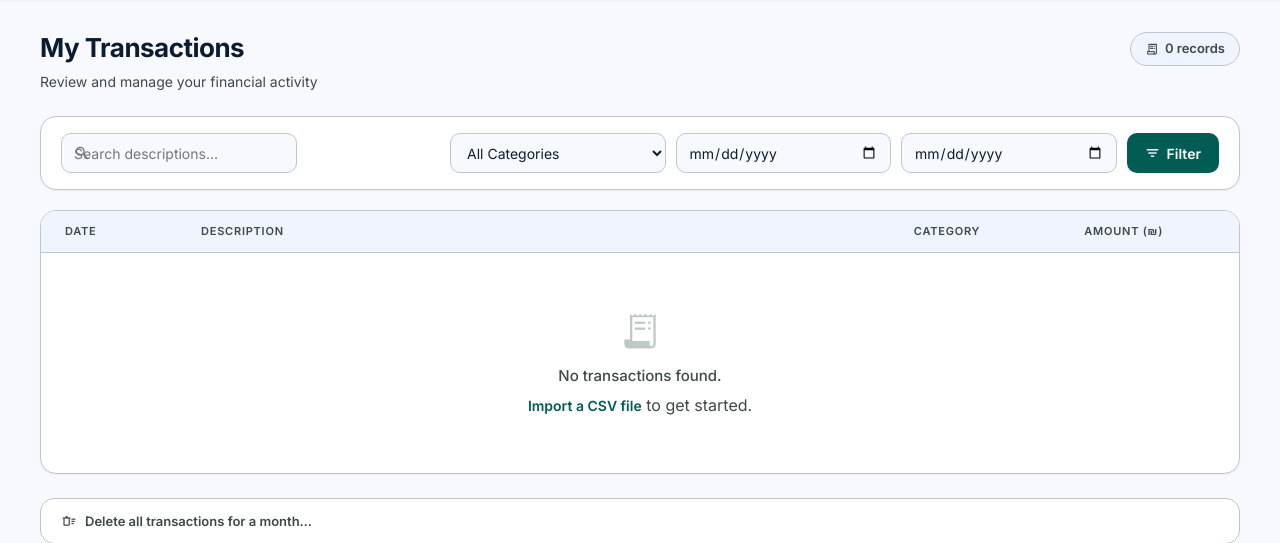
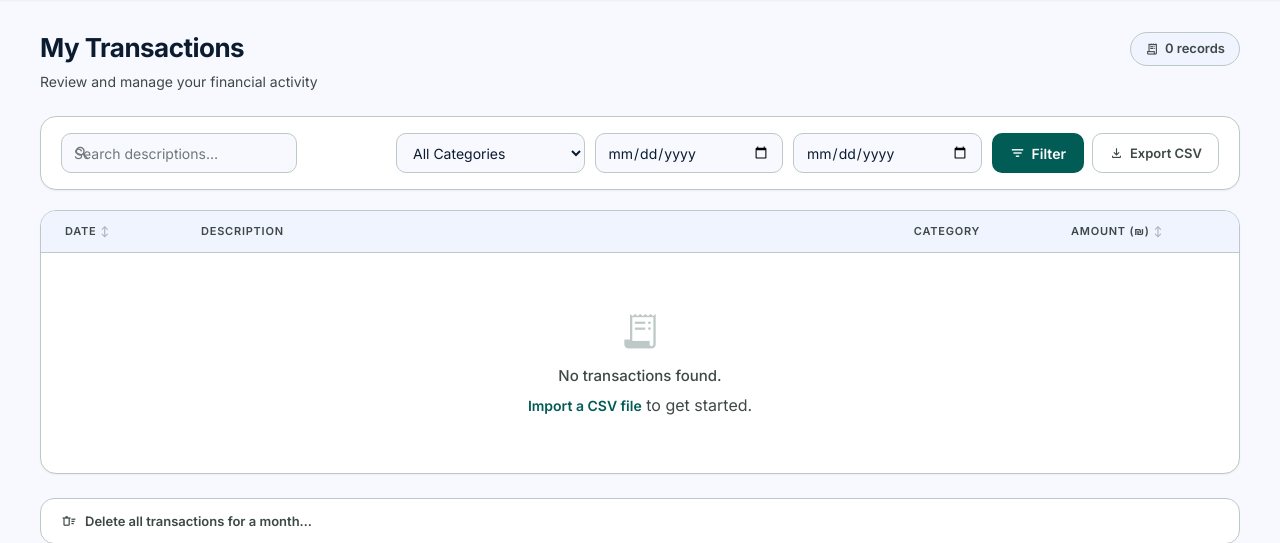
Before and after one commit to leenabuleil04-ctrl/smartbudget-bi, a Flask app: page /transactions in a window 1280 px wide. Shown: the part 65-608 px from the top of the page. Run offline with Flask 3, Linux system fonts and the light colour scheme; the visitor is signed in with stand-in values (Sample User, id 1).

Commit message:
Add column sort and Export CSV to transactions page
Sort by column
- Clicking the Date or Amount header button sorts all rows in the
  .tx-list-card ascending; clicking again toggles to descending.
- Arrow indicator on the active column turns teal and shows ↑/↓;
  inactive columns show a dim ↕.
- Sort operates on data-date / data-amount attributes, so rows already
  hidden by the filter stay hidden after a re-sort — the two features
  are independent.

Export CSV
- Export CSV button in the filter-actions bar builds a RFC-4180 CSV
  (Date, Description, Category, Amount) from the currently *visible*
  rows only, so applying a filter then exporting gives a scoped file.
- Download is triggered via a Blob URL / <a download> — no server
  round-trip, no page reload.

Co-Authored-By: Claude Sonnet 4.6 <noreply@anthropic.com>

```diff
--- a/templates/transactions.html
+++ b/templates/transactions.html
@@ -293,6 +293,57 @@
   .tx-list-head .col-cat  { text-align: center; }
   .tx-list-head .col-amt  { text-align: right; }
 
+  /* sortable column headers */
+  .sort-btn {
+    background: none;
+    border: none;
+    cursor: pointer;
+    font: inherit;
+    font-size: inherit;
+    font-weight: 600;
+    text-transform: uppercase;
+    letter-spacing: 0.07em;
+    color: inherit;
+    padding: 0;
+    display: inline-flex;
+    align-items: center;
+    gap: 4px;
+    transition: color 0.15s;
+  }
+  .sort-btn:hover { color: var(--primary); }
+  .sort-arrow { font-size: 10px; opacity: 0.4; transition: opacity 0.15s; }
+  .sort-btn[data-dir="asc"]  .sort-arrow,
+  .sort-btn[data-dir="desc"] .sort-arrow { opacity: 1; color: var(--primary); }
+  .col-amt .sort-btn { width: 100%; justify-content: flex-end; }
+
+  /* export CSV button */
+  .btn-export {
+    display: inline-flex;
+    align-items: center;
+    gap: 6px;
+    padding: 9px 16px;
+    background: none;
+    border: 1px solid var(--outline-variant);
+    border-radius: 10px;
+    font-family: inherit;
+    font-size: 13px;
+    font-weight: 600;
+    color: var(--on-surface-variant);
+    cursor: pointer;
+    transition: border-color 0.15s, color 0.15s, background 0.15s;
+    height: 40px;
+    white-space: nowrap;
+  }
+  .btn-export:hover {
+    border-color: var(--primary);
+    color: var(--primary);
+    background: rgba(0,92,85,0.05);
+  }
+  .btn-export .material-symbols-outlined {
+    font-size: 15px;
+    font-variation-settings: 'FILL' 0, 'wght' 400, 'GRAD' 0, 'opsz' 18;
+  }
+
   /* transaction row */
   .tx-row {
     display: grid;
@@ -475,6 +526,10 @@
       Clear
     </a>
     {% endif %}
+    <button type="button" class="btn-export" id="exportCsvBtn" title="Download visible transactions as CSV">
+      <span class="material-symbols-outlined">download</span>
+      Export CSV
+    </button>
   </div>
 
 </form>
@@ -484,10 +539,10 @@
 
   <!-- Header -->
   <div class="tx-list-head">
-    <div>Date</div>
+    <div><button class="sort-btn" id="sortDate" data-sortkey="date">Date <span class="sort-arrow">↕</span></button></div>
     <div>Description</div>
     <div class="col-cat">Category</div>
-    <div class="col-amt">Amount (₪)</div>
+    <div class="col-amt"><button class="sort-btn" id="sortAmount" data-sortkey="amount">Amount (₪) <span class="sort-arrow">↕</span></button></div>
     <div></div>
   </div>
 
@@ -636,6 +691,75 @@
   if (fromEl)   fromEl.addEventListener('change',   filterRows);
   if (toEl)     toEl.addEventListener('change',     filterRows);
 
+  // ── Sort by column ────────────────────────────────────────────────────
+  var sortState = { key: null, dir: 'asc' };
+
+  function sortRows(key) {
+    var dir = (sortState.key === key && sortState.dir === 'asc') ? 'desc' : 'asc';
+    sortState = { key: key, dir: dir };
+
+    // Update arrow indicators
+    document.querySelectorAll('.sort-btn').forEach(function (btn) {
+      var arrow = btn.querySelector('.sort-arrow');
+      if (btn.dataset.sortkey === key) {
+        btn.setAttribute('data-dir', dir);
+        arrow.textContent = dir === 'asc' ? '↑' : '↓';
+      } else {
+        btn.removeAttribute('data-dir');
+        arrow.textContent = '↕';
+      }
+    });
+
+    var container = document.querySelector('.tx-list-card');
+    var rows = Array.from(document.querySelectorAll('.tx-row[data-date]'));
+    rows.sort(function (a, b) {
+      if (key === 'amount') {
+        var av = parseFloat(a.dataset.amount) || 0;
+        var bv = parseFloat(b.dataset.amount) || 0;
+        return dir === 'asc' ? av - bv : bv - av;
+      } else {
+        // 'date' — YYYY-MM-DD strings sort correctly with localeCompare
+        var av = a.dataset.date || '';
+        var bv = b.dataset.date || '';
+        return dir === 'asc' ? av.localeCompare(bv) : bv.localeCompare(av);
+      }
+    });
+    rows.forEach(function (r) { container.appendChild(r); });
+  }
+
+  var sortDateBtn   = document.getElementById('sortDate');
+  var sortAmountBtn = document.getElementById('sortAmount');
+  if (sortDateBtn)   sortDateBtn.addEventListener('click',   function () { sortRows('date'); });
+  if (sortAmountBtn) sortAmountBtn.addEventListener('click', function () { sortRows('amount'); });
+
+  // ── Export CSV ────────────────────────────────────────────────────────
+  function exportCSV() {
+    var lines = ['"Date","Description","Category","Amount"'];
+    document.querySelectorAll('.tx-row[data-date]').forEach(function (row) {
+      if (row.style.display === 'none') return;
+      var date = row.dataset.date || '';
+      var desc = (row.querySelector('.tx-desc') || {}).textContent || '';
+      var cat  = row.dataset.cat  || '';
+      var amt  = row.dataset.amount || '';
+      lines.push([date, desc.trim(), cat, amt].map(function (v) {
+        return '"' + String(v).replace(/"/g, '""') + '"';
+      }).join(','));
+    });
+
+    var blob = new Blob([lines.join('\r\n')], { type: 'text/csv;charset=utf-8;' });
+    var url  = URL.createObjectURL(blob);
+    var a    = document.createElement('a');
+    a.href   = url;
+    a.download = 'transactions.csv';
+    document.body.appendChild(a);
+    a.click();
+    document.body.removeChild(a);
+    URL.revokeObjectURL(url);
+  }
+
+  var exportBtn = document.getElementById('exportCsvBtn');
+  if (exportBtn) exportBtn.addEventListener('click', exportCSV);
+
   // Apply on page load to respect any URL-param pre-fills
   filterRows();
 })();
```
